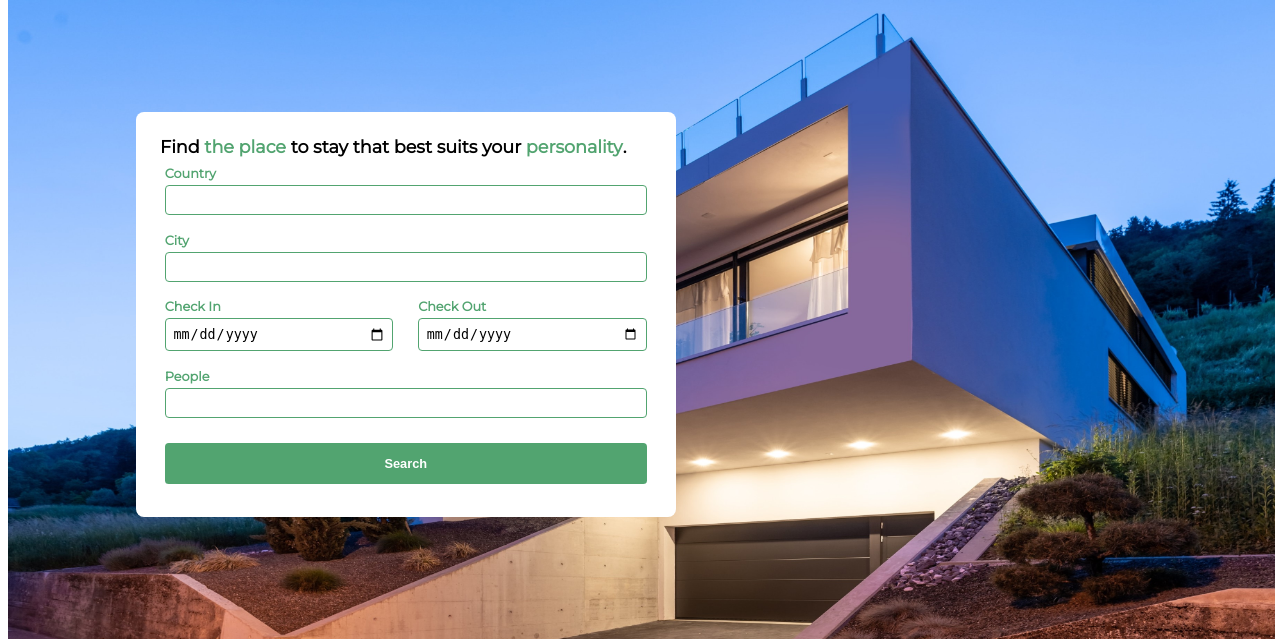
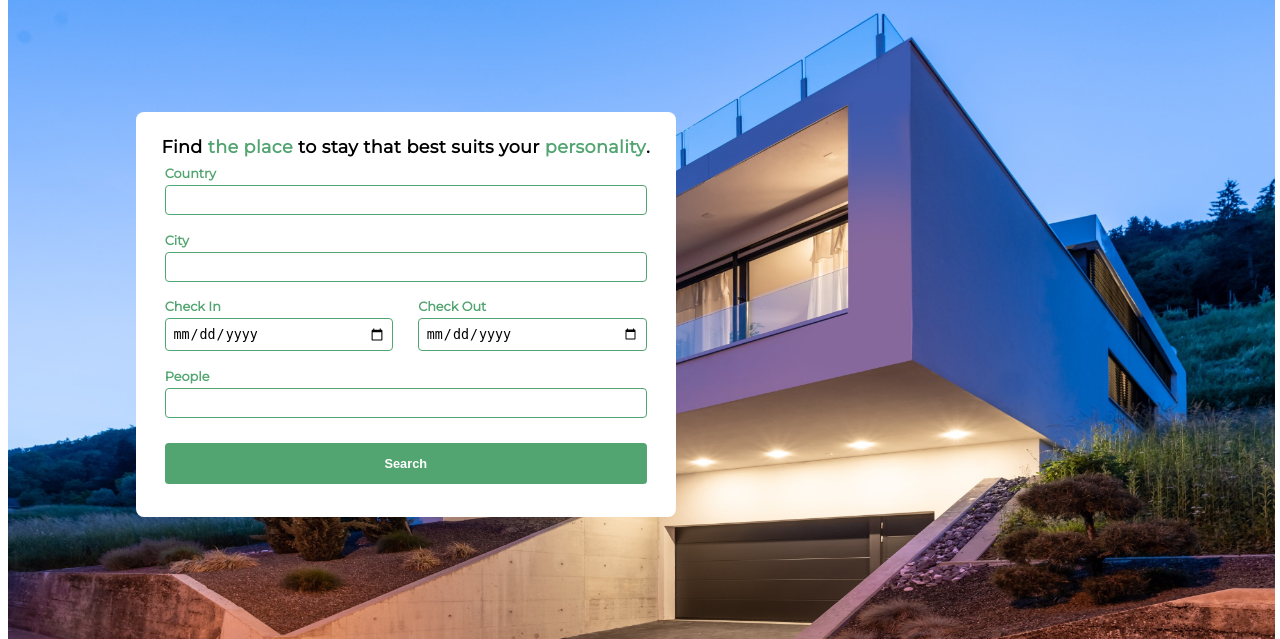
Before and after one commit to andrefmrocha/Eir, a PHP site: page /pages/main_page.php in a window 1280 px wide. Shown: the part 132-771 px from the top of the page. Run offline with PHP 8.4, Linux system fonts and the light colour scheme; some libraries are stand-ins or nearby versions.

Commit message:
Minor style changes.

```diff
--- a/styles/style.css
+++ b/styles/style.css
@@ -4,7 +4,7 @@
   --gold-color: #f5cb33;
   --accent-color: #39734e;
   --primary-variant: #75b68d;
-  font-family: 'Montserrat', sans-serif;
+  font-family: 'Montserrat', 'Segoe UI', Tahoma, Geneva, Verdana, sans-serif !important;
 }
 
 ::placeholder {
@@ -126,14 +126,16 @@ span.card{
 }
 
 .card > p {
+  text-align: center;
   font-size: 1.1em;
   font-weight: bold;
   margin: auto;
+  letter-spacing: 0.4px;
 }
 
 .card > p > strong {
   display: inline-block;
-  font-size: 1em;
+  font-size: 1.0em;
   margin: auto;
   color: var(--primary-color);
 }
@@ -269,7 +271,7 @@ div#dates label > input {
 
 #houses article{
   display: flex;
-  margin: auto;
+  margin: 2em auto;
   flex-wrap: wrap;
   max-width: 55em;
   justify-content: center;
```
